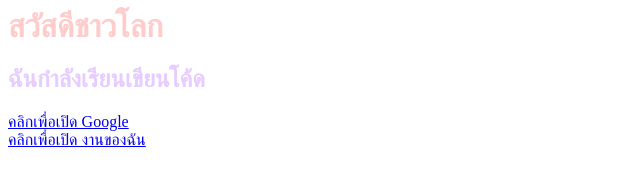
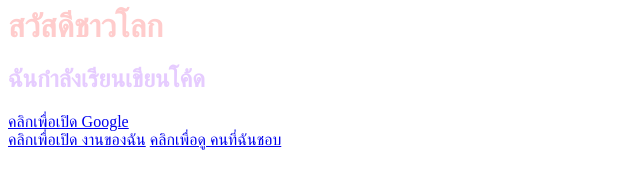
Before and after one commit to 40417-design/Hello-World, a plain HTML site: page index.html in a window 1280 px wide. Shown: the whole page, without its empty margins (0-640 px from the left). Drawn offline with Linux system fonts and the light colour scheme.

Commit message:
Update index.html

```diff
--- a/index.html
+++ b/index.html
@@ -2,3 +2,4 @@
 <h2 style="color:#e6ccff">ฉันกำลังเรียนเขียนโค้ด</h2>
 <a href="https://www.google.com" target="_blank">คลิกเพื่อเปิด Google</a> <br>
 <a href="work.html">คลิกเพื่อเปิด งานของฉัน</a>
+<a href="work.html">คลิกเพื่อดู คนที่ฉันชอบ</a>
```
